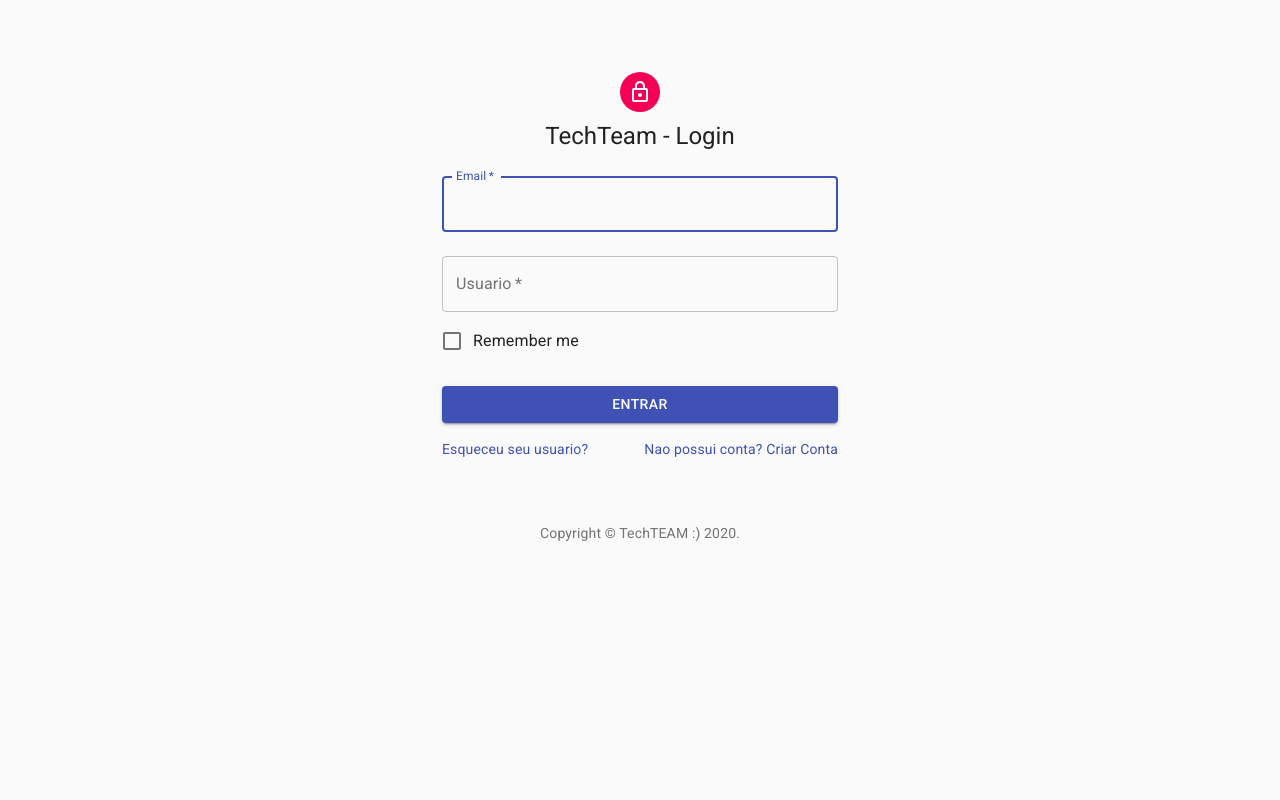
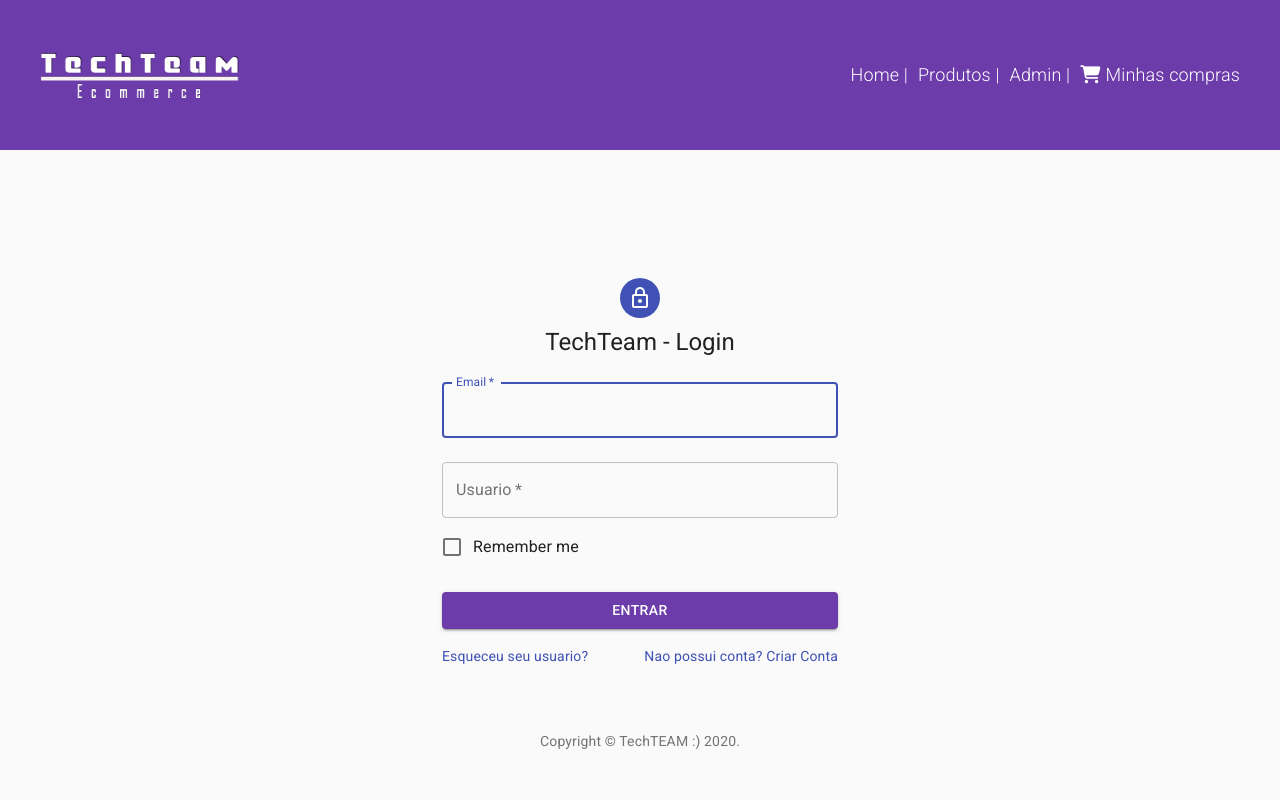
Before and after one commit to FrtsVictor/React-Ecommerce, a React (Create React App) app: page /login in a window 1280 px wide. Shown: the top 800 px of the page. Built offline with nearby package versions, Linux system fonts and the light colour scheme; no server answers.

Commit message:
ajust. login style

```diff
--- a/src/pages/Login/index.js
+++ b/src/pages/Login/index.js
@@ -14,9 +14,13 @@ import { makeStyles } from '@material-ui/core/styles';
 import Container from '@material-ui/core/Container';
 import { useHistory } from 'react-router-dom';
 import { useAuth } from '../../hook/auth';
+import Footer from '../../components/Footer';
+import Nav from '../../components/Nav';
+import StyledCadastro from '../../components/FormCadastro/styles';
 
 function Copyright() {
   return (
+
     <Typography variant="body2" color="textSecondary" align="center">
       {'Copyright © '}
       <Link color="inherit" href="https://github.com/FrtsVictor/React-Ecommerce">
@@ -38,7 +42,7 @@ const useStyles = makeStyles((theme) => ({
   },
   avatar: {
     margin: theme.spacing(1),
-    backgroundColor: theme.palette.secondary.main,
+    backgroundColor: theme.palette.primary.main,
   },
   form: {
     width: '100%', // Fix IE 11 issue.
@@ -79,6 +83,9 @@ export default function SignIn() {
   };
 
   return (
+    <>
+    <Nav/>
+     <StyledCadastro>
     <Container component="main" maxWidth="xs">
       <CssBaseline />
       <div className={classes.paper}>
@@ -116,16 +123,15 @@ export default function SignIn() {
             autoComplete="current-password"
           />
           <FormControlLabel
-            control={<Checkbox value="remember" color="primary" />}
+            control={<Checkbox value="remember" color="gray" />}
             label="Remember me"
           />
           <Button
             type="submit"
             fullWidth
             variant="contained"
-            color="primary"
             className={classes.submit}
-          >
+            id="button">
             {loading ? 'Loading' : 'Entrar'}
           </Button>
           <Grid container>
@@ -146,5 +152,9 @@ export default function SignIn() {
         <Copyright />
       </Box>
     </Container>
+    </StyledCadastro>
+    <Footer/>
+    </>
   );
+
 }
```
